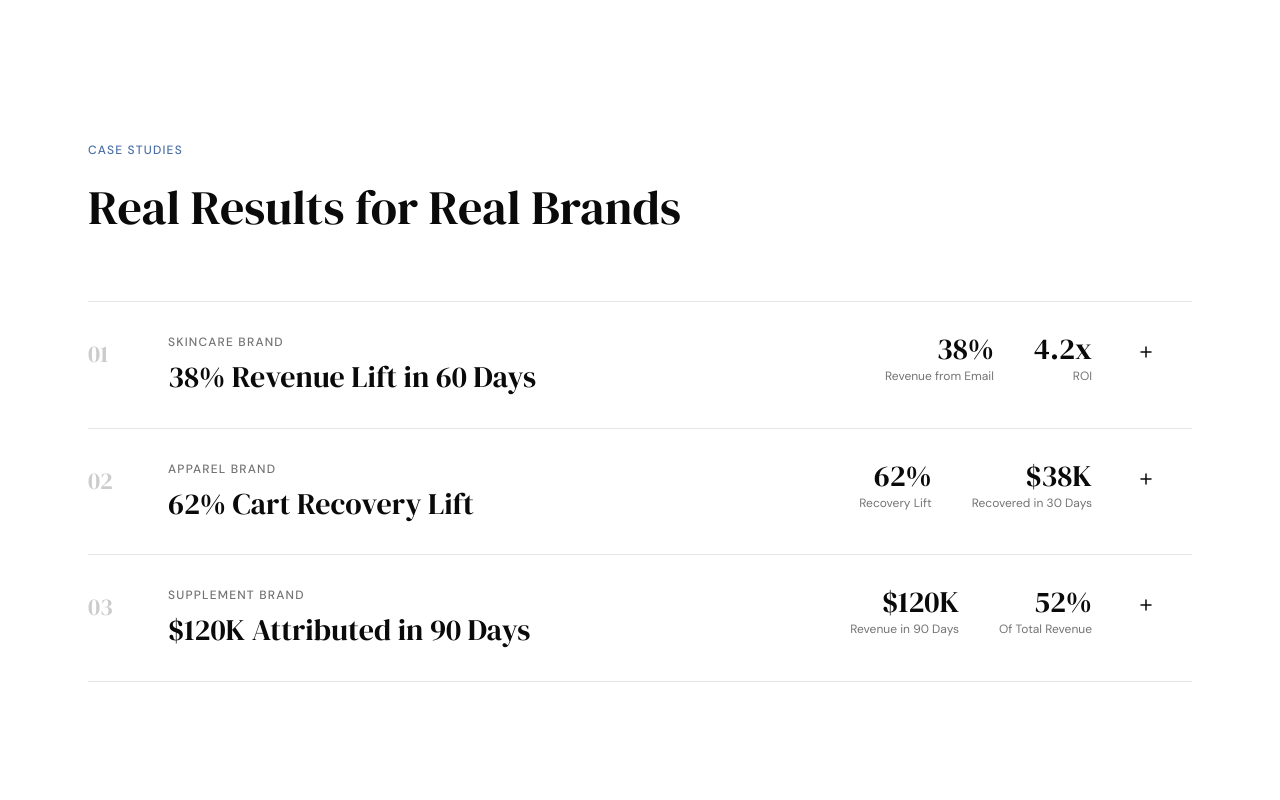
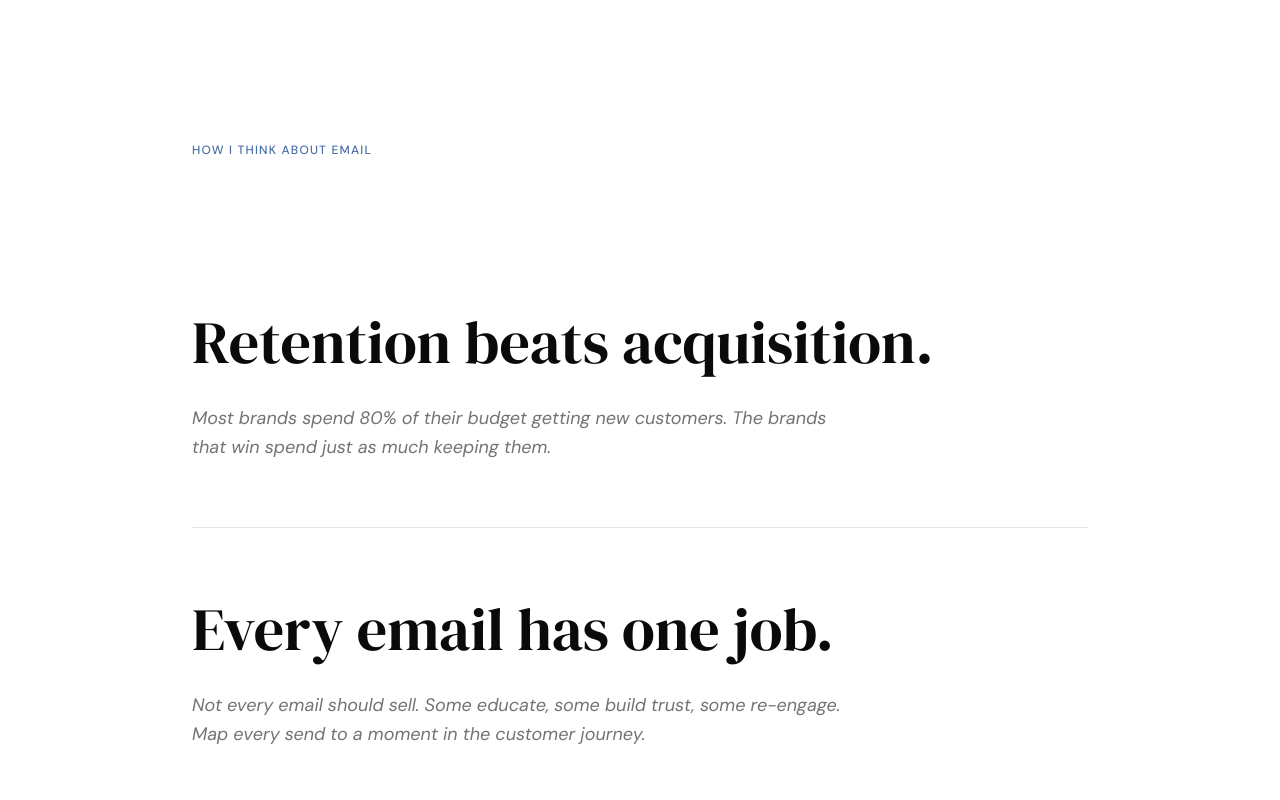
Before and after one commit to lovrelonic/portfolio, a Next.js app: page / in a window 1280 px wide. Shown: the part 3280-4080 px from the top of the page. Built offline with nearby package versions, Linux system fonts and the light colour scheme; grey boxes are pictures that could not be loaded.

Commit message:
replace case studies with manifesto approach section

```diff
--- a/src/app/page.tsx
+++ b/src/app/page.tsx
@@ -3,7 +3,7 @@ import Hero from "@/components/Hero";
 import Work from "@/components/Work";
 import CtaBanner from "@/components/CtaBanner";
 import Services from "@/components/Services";
-import CaseStudies from "@/components/CaseStudies";
+import Approach from "@/components/Approach";
 import Process from "@/components/Process";
 import Tools from "@/components/Tools";
 import Contact from "@/components/Contact";
@@ -17,7 +17,7 @@ export default function Home() {
       <Work />
       <CtaBanner text="Like what you see? Let's build yours." label="Book a Free Audit →" />
       <Services />
-      <CaseStudies />
+      <Approach />
       <CtaBanner text="Want results like these?" label="Book a Strategy Call →" />
       <Process />
       <CtaBanner text="Ready to get started?" label="Book a Free Audit →" />
--- /dev/null
+++ b/src/components/Approach.tsx
@@ -0,0 +1,67 @@
+"use client";
+import { motion } from "framer-motion";
+import { useInView } from "framer-motion";
+import { useRef } from "react";
+
+const statements = [
+  {
+    headline: "Retention beats acquisition.",
+    subtext:
+      "Most brands spend 80% of their budget getting new customers. The brands that win spend just as much keeping them.",
+  },
+  {
+    headline: "Every email has one job.",
+    subtext:
+      "Not every email should sell. Some educate, some build trust, some re-engage. Map every send to a moment in the customer journey.",
+  },
+  {
+    headline: "Data over vanity metrics.",
+    subtext:
+      "Open rates are ego. Revenue per recipient, flow conversion rate, repeat purchase rate — these are the numbers that move businesses.",
+  },
+];
+
+export default function Approach() {
+  const ref = useRef(null);
+  const isInView = useInView(ref, { once: true, margin: "-100px" });
+
+  return (
+    <section id="approach" className="py-24 px-6 bg-white" ref={ref}>
+      <div className="max-w-4xl mx-auto">
+        <motion.div
+          initial={{ opacity: 0, y: 20 }}
+          animate={isInView ? { opacity: 1, y: 0 } : {}}
+          transition={{ duration: 0.6 }}
+          className="mb-20"
+        >
+          <span className="text-xs font-medium tracking-widest uppercase text-[#4A6FA5]">
+            How I Think About Email
+          </span>
+        </motion.div>
+
+        <div>
+          {statements.map((s, i) => (
+            <motion.div
+              key={i}
+              initial={{ opacity: 0, y: 24 }}
+              animate={isInView ? { opacity: 1, y: 0 } : {}}
+              transition={{ duration: 0.6, delay: 0.1 + i * 0.12 }}
+            >
+              <div className="py-14 md:py-16">
+                <h2 className="font-serif text-4xl md:text-5xl lg:text-6xl text-[#0A0A0A] leading-tight mb-6">
+                  {s.headline}
+                </h2>
+                <p className="text-base md:text-lg text-[#737373] italic leading-relaxed max-w-2xl">
+                  {s.subtext}
+                </p>
+              </div>
+              {i < statements.length - 1 && (
+                <div className="border-t border-[#E5E5E5]" />
+              )}
+            </motion.div>
+          ))}
+        </div>
+      </div>
+    </section>
+  );
+}
```
